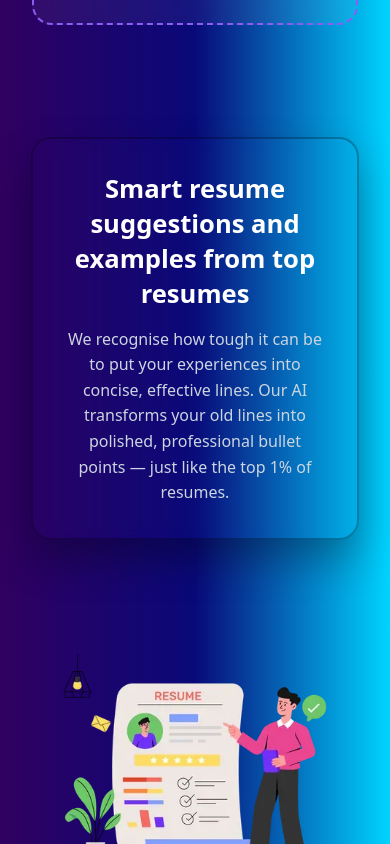
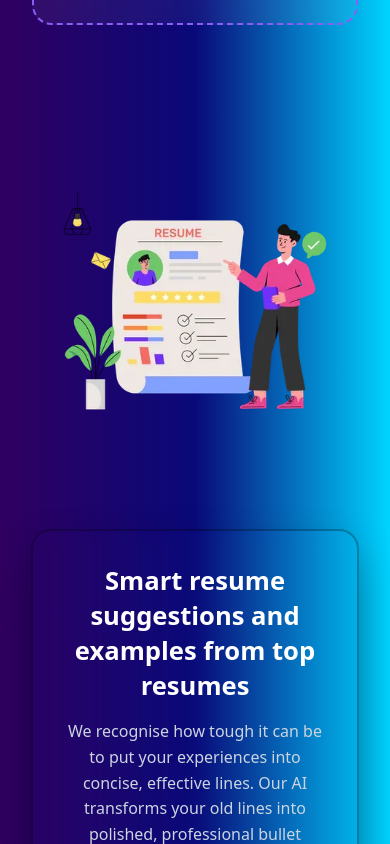
Before and after one commit to Akashh0/Resumate, a React (Vite) app in the folder frontend/: page / in a window 390 px wide. Shown: the part 900-1744 px from the top of the page. Built offline with nearby package versions, Linux system fonts and the light colour scheme.

Commit message:
Completed Model, Updating Components

```diff
--- a/frontend/src/components/ResumeHero.css
+++ b/frontend/src/components/ResumeHero.css
@@ -1,5 +1,3 @@
-/* ResumeHero.css */
-
 /* ================= HERO SECTION ================= */
 .hero-wrapper {
   position: relative;
@@ -8,7 +6,6 @@
   align-items: center;
   background: linear-gradient(to right, #300060, #090979, #00d4ff);
   padding: 1rem 8%;
-  padding-bottom: none;
   min-height: 100vh;
   color: white;
   overflow: hidden;
@@ -79,6 +76,7 @@
   padding: 1rem 8%;
   background: linear-gradient(to right, #300060, #090979, #00d4ff);
   color: white;
+  padding-bottom: 5rem;
 }
 
 .feature-box {
@@ -155,6 +153,15 @@
     text-align: center;
   }
 
+  /* 👇 Force image to appear before text */
+  .feature-image {
+    order: -1;
+  }
+
+  .feature-text {
+    order: 2;
+  }
+
   .feature-text h2 {
     font-size: 1.6rem;
   }
```
